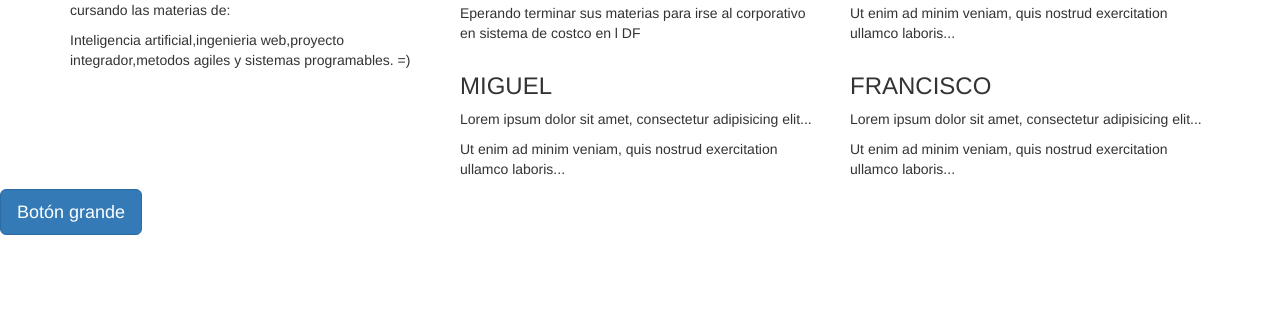
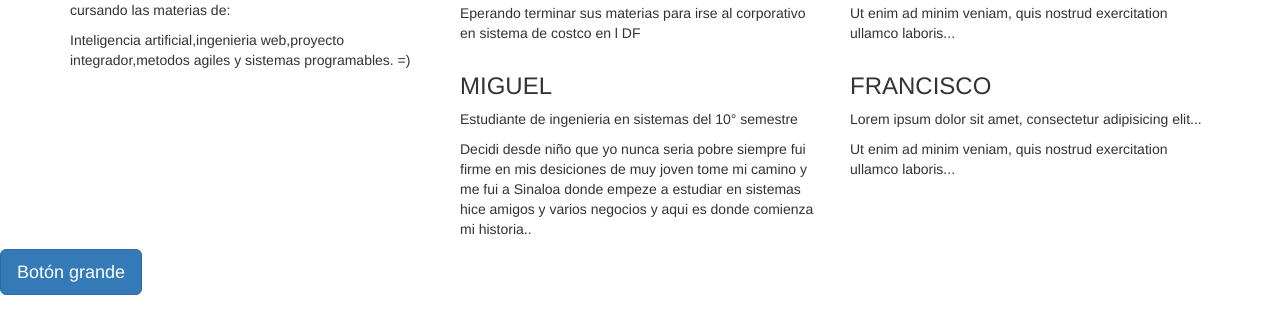
Before and after one commit to AngelArvizu117/ClaseIngWeb, a plain HTML site: page index.html in a window 1280 px wide. Shown: the part 423-756 px from the top of the page. Drawn offline with nearby package versions, Linux system fonts and the light colour scheme.

Commit message:
Descripcion Angel

```diff
--- a/index.html
+++ b/index.html
@@ -34,8 +34,8 @@
     </div>
      <div class="col-sm-4">
       <h3>MIGUEL</h3>
-      <p>Lorem ipsum dolor sit amet, consectetur adipisicing elit...</p>
-      <p>Ut enim ad minim veniam, quis nostrud exercitation ullamco laboris...</p>
+      <p>Estudiante de ingenieria en sistemas del 10° semestre</p>
+      <p>Decidi desde niño que yo nunca seria pobre siempre fui firme en mis desiciones de muy joven tome mi camino y me fui a Sinaloa donde empeze a estudiar en sistemas hice amigos y varios negocios y aqui es donde comienza mi historia..</p>
     </div>
      <div class="col-sm-4">
       <h3>FRANCISCO</h3>
```
